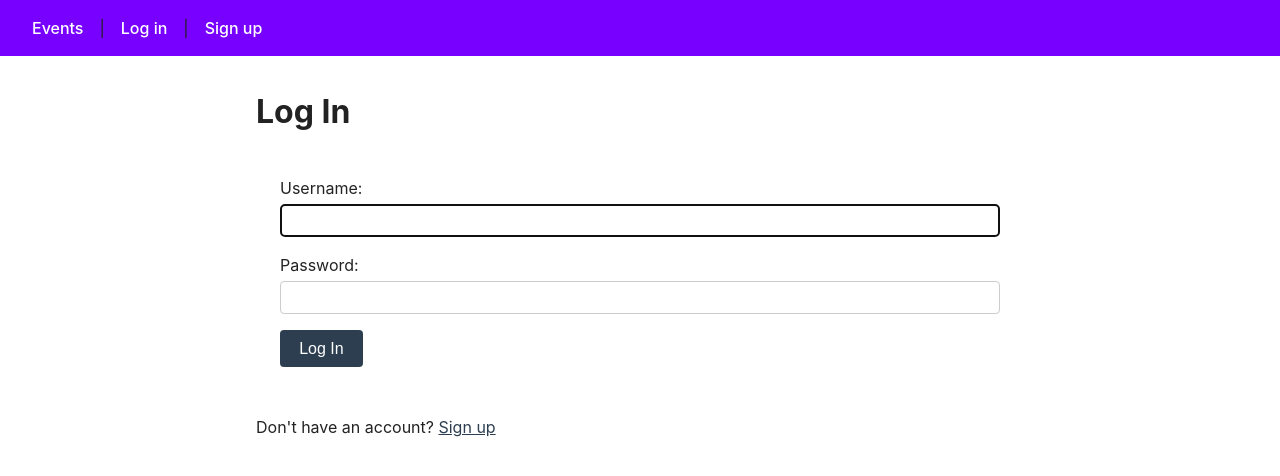
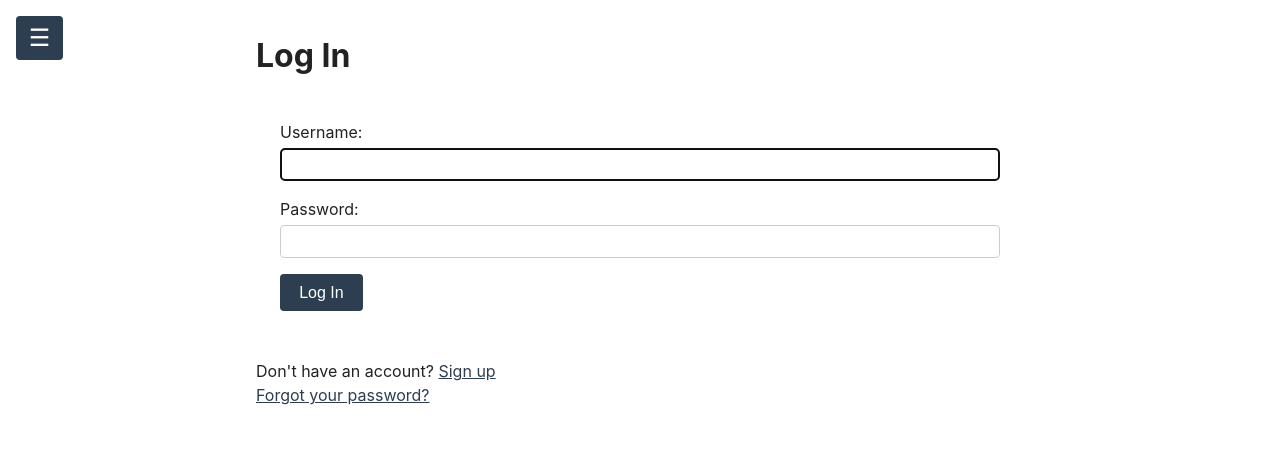
Before and after one commit to biggerbeefy/local-community-app, a Django app: page /users/login/ in a window 1280 px wide. Shown: the top 476 px of the page. Run offline with Django 5.2, Linux system fonts and the light colour scheme.

Commit message:
Add password reset flow

```diff
--- a/static/css/style.css
+++ b/static/css/style.css
@@ -12,38 +12,109 @@ body {
     line-height: 1.5;
 }
 
-nav {
-    background: #7800FF;
-    padding: 1rem 2rem;
-    display: flex;
-    gap: 1rem;
-    align-items: center;
-}
 
-nav a {
-    color: white;
-    text-decoration: none;
-    font-weight: 500;
-}
 
 nav a:hover {
     text-decoration: underline;
 }
 
-nav form button {
+#sidebar-toggle {
+    position: fixed;
+    top: 1rem;
+    left: 1rem;
+    z-index: 100;
+    background: #2c3e50;
+    color: white;
+    border: none;
+    font-size: 1.5rem;
+    padding: 0.5rem 0.8rem;
+    border-radius: 4px;
+    cursor: pointer;
+}
+
+#sidebar {
+    position: fixed;
+    top: 0;
+    left: -260px;
+    width: 260px;
+    height: 100%;
+    background: #2c3e50;
+    padding: 4rem 1.5rem 1.5rem;
+    transition: left 0.25s ease;
+    z-index: 101;
+    display: flex;
+    flex-direction: column;
+}
+
+#sidebar.open {
+    left: 0;
+}
+
+#sidebar h2 {
+    color: white;
+    margin-bottom: 1.5rem;
+}
+
+#sidebar h2 a {
+    color: white;
+    text-decoration: none;
+}
+
+#sidebar nav {
+    display: flex;
+    flex-direction: column;
+    gap: 0.75rem;
+}
+
+#sidebar nav a {
+    color: white;
+    text-decoration: none;
+    font-weight: 500;
+    padding: 0.5rem 0;
+}
+
+#sidebar nav a:hover {
+    text-decoration: underline;
+}
+
+#sidebar nav form {
+    margin: 0;
+    padding: 0;
+    background: none;
+    border-radius: 0;
+}
+
+#sidebar nav form button {
+    display: block;
+    width: 100%;
     background: none;
     border: none;
+    box-shadow: none;
     color: white;
     font-weight: 500;
+    font-size: 1rem;
+    font-family: inherit;
+    text-align: left;
+    padding: 0.5rem 0;
     cursor: pointer;
-    padding: 0;
-    text-decoration: none;
-    font-size: inherit;
-    font-family: inherit;
+    -webkit-appearance: none;
     appearance: none;
-    -webkit-appearance: none;
 }
 
+#sidebar-overlay {
+    display: none;
+    position: fixed;
+    top: 0;
+    left: 0;
+    width: 100%;
+    height: 100%;
+    background: rgba(0,0,0,0.4);
+    z-index: 99;
+}
+
+#sidebar-overlay.visible {
+    display: block;
+}
 main, .content {
     max-width: 800px;
     margin: 2rem auto;
--- a/templates/base.html
+++ b/templates/base.html
@@ -2,29 +2,53 @@
 <!DOCTYPE html>
 <html>
 <head>
-    <title>{% block title %}Local Community{% endblock %}</title>
+    <title>{% block title %}Grassroot{% endblock %}</title>
     <link rel="stylesheet" href="{% static 'css/style.css' %}">
 </head>
 <body>
+    <button id="sidebar-toggle" aria-label="Open menu">☰</button>
+
+    <div id="sidebar-overlay"></div>
+
+    <aside id="sidebar">
+        <h2><a href="{% url 'event_list' %}">Grassroot</a></h2>
         <nav>
             <a href="{% url 'event_list' %}">Events</a>
             {% if user.is_authenticated %}
-            | <a href="{% url 'event_create' %}">Create Event</a>
-            | Logged in as <a href="{% url 'profile' %}">{{ user.username }}</a>
-            | <form method="post" action="{% url 'logout' %}" style="display: inline;">
+                <a href="{% url 'event_create' %}">Create Event</a>
+                <a href="{% url 'profile' %}">Profile</a>
+                <form method="post" action="{% url 'logout' %}">
                     {% csrf_token %}
-                <button type="submit">Log out</button>
+                    <button type="submit">Logout</button>
                 </form>
             {% else %}
-            | <a href="{% url 'login' %}">Log in</a>
-            | <a href="{% url 'signup' %}">Sign up</a>
+                <a href="{% url 'login' %}">Log in</a>
+                <a href="{% url 'signup' %}">Sign up</a>
             {% endif %}
         </nav>
+    </aside>
 
     <div class="content">
         {% block content %}
         {% endblock %}
     </div>
 
+    <script>
+        const toggle = document.getElementById('sidebar-toggle');
+        const sidebar = document.getElementById('sidebar');
+        const overlay = document.getElementById('sidebar-overlay');
+
+        function closeSidebar() {
+            sidebar.classList.remove('open');
+            overlay.classList.remove('visible');
+        }
+
+        toggle.addEventListener('click', () => {
+            sidebar.classList.toggle('open');
+            overlay.classList.toggle('visible');
+        });
+
+        overlay.addEventListener('click', closeSidebar);
+    </script>
 </body>
 </html>
--- a/users/templates/users/login.html
+++ b/users/templates/users/login.html
@@ -8,5 +8,6 @@
     <button type="submit">Log In</button>
 </form>
 <p>Don't have an account? <a href="{% url 'signup' %}">Sign up</a></p>
+<p><a href="{% url 'password_reset' %}">Forgot your password?</a></p>
 
 {% endblock %}
--- /dev/null
+++ b/users/templates/users/password_reset_complete.html
@@ -0,0 +1,5 @@
+{% extends 'base.html' %}
+{% block content %}
+<h1>Password Reset Complete</h1>
+<p>Your password has been set. <a href="{% url 'login' %}">Log in</a> now.</p>
+{% endblock %}
--- /dev/null
+++ b/users/templates/users/password_reset_done.html
@@ -0,0 +1,5 @@
+{% extends 'base.html' %}
+{% block content %}
+<h1>Check Your Email</h1>
+<p>If an account exists with the email you entered, you will receive a link to reset your password.</p>
+{% endblock %}
--- a/users/urls.py
+++ b/users/urls.py
@@ -7,4 +7,17 @@ urlpatterns = [
     path('login/', auth_views.LoginView.as_view(template_name='users/login.html'), name='login'),
     path('logout/', auth_views.LogoutView.as_view(next_page='event_list'), name='logout'),
     path('profile/', views.profile, name='profile'),
+
+    path('password-reset/', auth_views.PasswordResetView.as_view(
+        template_name='users/password_reset.html'
+    ), name='password_reset'),
+    path('password-reset/done/', auth_views.PasswordResetDoneView.as_view(
+        template_name='users/password_reset_done.html'
+    ), name='password_reset_done'),
+    path('reset/<uidb64>/<token>/', auth_views.PasswordResetConfirmView.as_view(
+        template_name='users/password_reset_confirm.html'
+    ), name='password_reset_confirm'),
+    path('reset/done/', auth_views.PasswordResetCompleteView.as_view(
+        template_name='users/password_reset_complete.html'
+    ), name='password_reset_complete'),
 ]
```
Also changed, not shown: users/templates/users/password_reset.html (added, +11 -0 lines), users/templates/users/password_reset_confirm.html (added, +9 -0 lines), config/settings.py (line endings or trailing spaces). Lines whose indentation alone changed are shown as unchanged.
